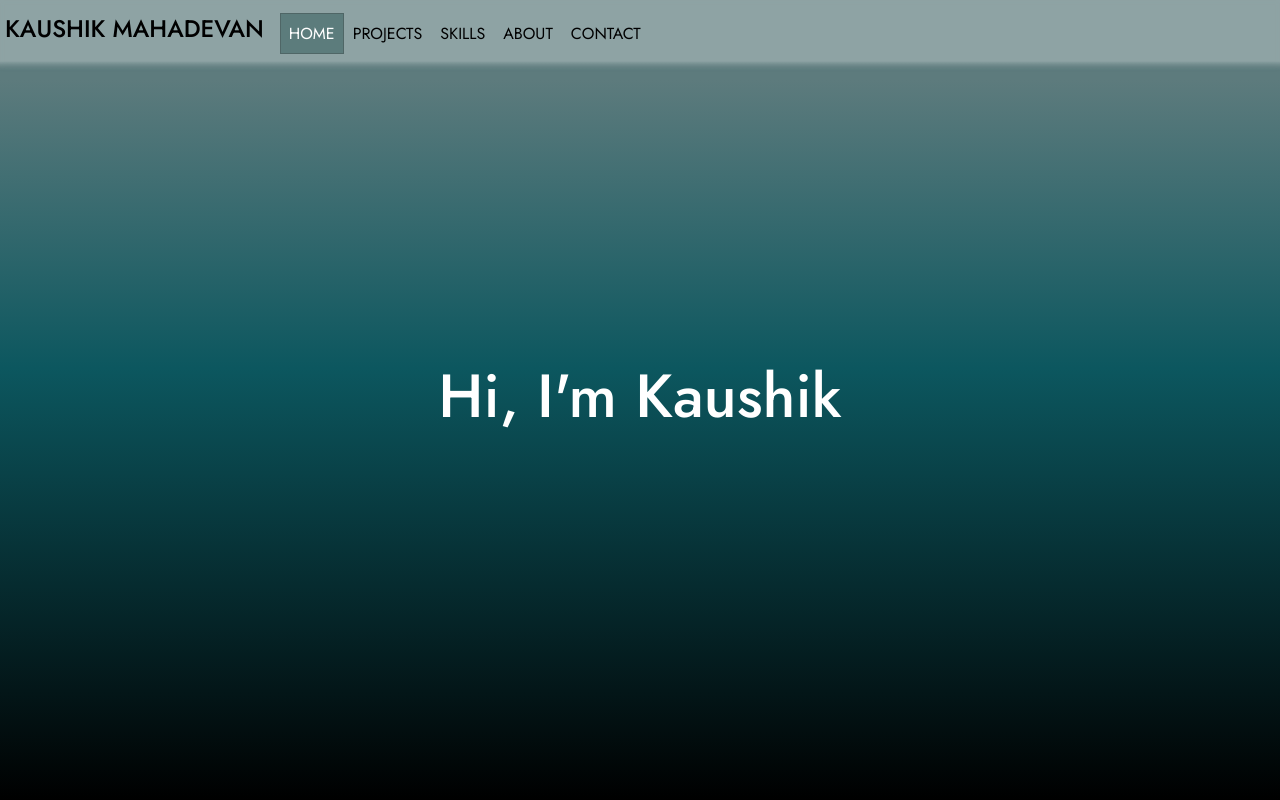
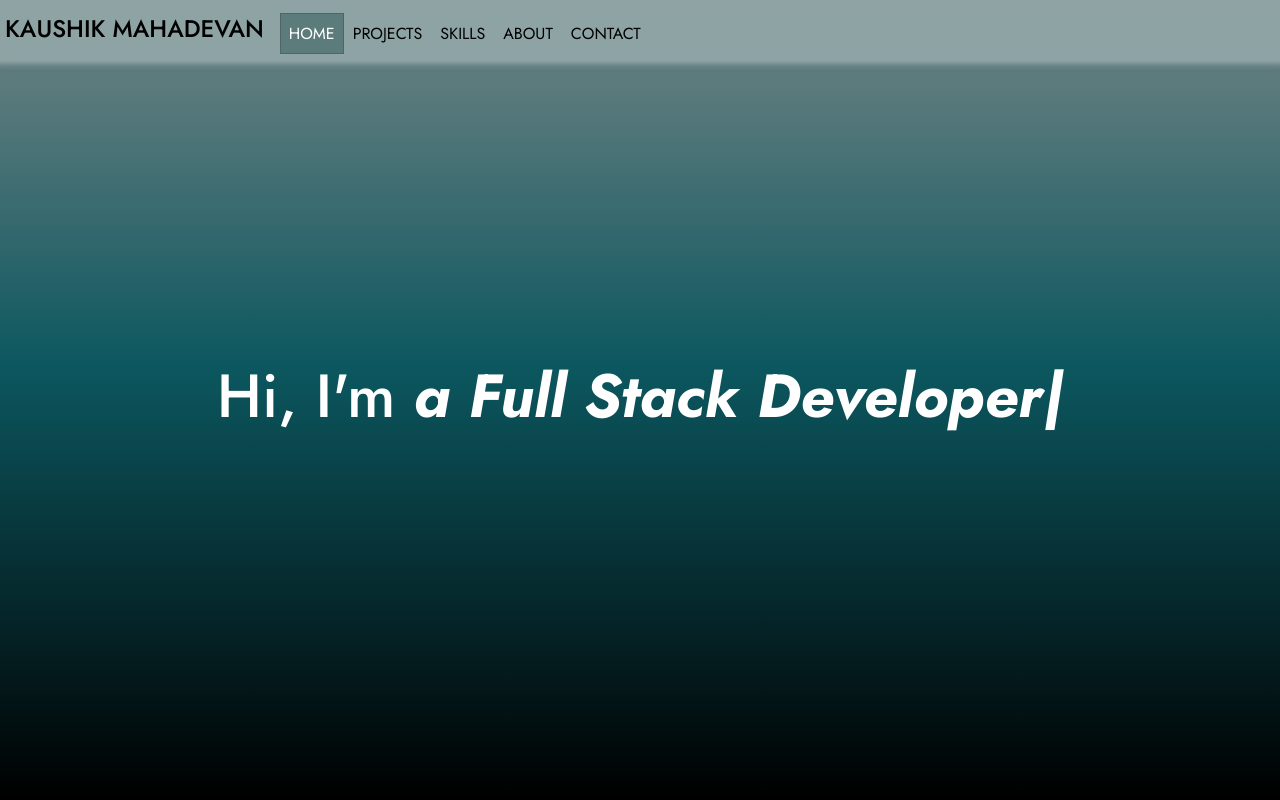
Before and after one commit to KauMah/KauMah.github.io, a React (Vite) app: page / in a window 1280 px wide. Shown: the top 800 px of the page. Built offline with nearby package versions, Linux system fonts and the light colour scheme.

Commit message:
updates to landing and about

```diff
--- a/package.json
+++ b/package.json
@@ -20,7 +20,8 @@
     "react-dom": "^18.2.0",
     "react-parallax": "3.5.1",
     "react-router-dom": "6.8.1",
-    "react-scroll": "1.8.9"
+    "react-scroll": "1.8.9",
+    "react-type-animation": "3.0.1"
   },
   "scripts": {
     "start": "vite",
--- a/src/components/about/component.tsx
+++ b/src/components/about/component.tsx
@@ -48,7 +48,7 @@ const About = () => {
               I am a {calcAgeYears()} year old software engineer. I like using
               <strong> Typescript</strong>,{' '}
               <strong>React (and React Native)</strong>, and{' '}
-              <strong>Node.js</strong> to build performant and aethetically
+              <strong>Node.js</strong> to build performant and aesthetically
               pleasing applications.
             </p>
             <h4>My strengths:</h4>
@@ -57,7 +57,9 @@ const About = () => {
                 Learning concepts and languages quickly by reading or consulting
                 the appropriate authority (human or online knowledge base)
               </li>
-              <li>Communicating directly and effectively</li>
+              <li>
+                Communicating directly and effectively with my team and manager
+              </li>
               <li>
                 Applying business requirements to engineering work and being
                 able to relay information to both technical and non-technical
@@ -66,8 +68,11 @@ const About = () => {
             </ul>
             <h4>My interests:</h4>
             <ul>
-              <li>Using the things I build to make my life easier</li>
-              <li>Playing sports and exercising + pow days</li>
+              <li>
+                Using my skills and other tools to automate or simplify my day
+                to day activities
+              </li>
+              <li>Soccer, football, baseball, exercising, and pow days</li>
               <li>Producing music and playing the piano and guitar</li>
               <li>
                 Reading books and staying up to date on latest news in tech,
--- a/src/components/landing/component.tsx
+++ b/src/components/landing/component.tsx
@@ -1,3 +1,4 @@
+import { TypeAnimation } from 'react-type-animation';
 import { $white } from '../../assets/colors';
 
 const styles = {
@@ -13,21 +14,38 @@ const styles = {
     color: $white,
     fontSize: 'calc(1em + 3.5vw)',
   },
-  boldital: {
+  change: {
     fontWeight: 'bold' as const,
     fontStyle: 'italic',
   },
 };
 
 const IntroSection = () => {
+  const vals = [
+    'Kaushik',
+    1000,
+    'an Engineer',
+    1000,
+    'a Full Stack Developer',
+    1000,
+    'a Student',
+    1000,
+    'a Reader',
+    1000,
+  ];
+
   return (
     <section id="landing" style={styles.sect}>
       <div
         className="container h-100 d-flex justify-content-center align-items-center"
         style={styles.textContainer}>
         <h1 style={styles.mainText}>
-          {/* Kaushik: <span css={styles.boldital}>n.</span> Full Stack Developer */}
-          Hi, I'm Kaushik
+          Hi, I'm{' '}
+          <TypeAnimation
+            sequence={vals}
+            style={styles.change}
+            repeat={Infinity}
+          />{' '}
         </h1>
       </div>
     </section>
```
Also changed, not shown: 1 other file (tests, documents, lock files or other folders).
